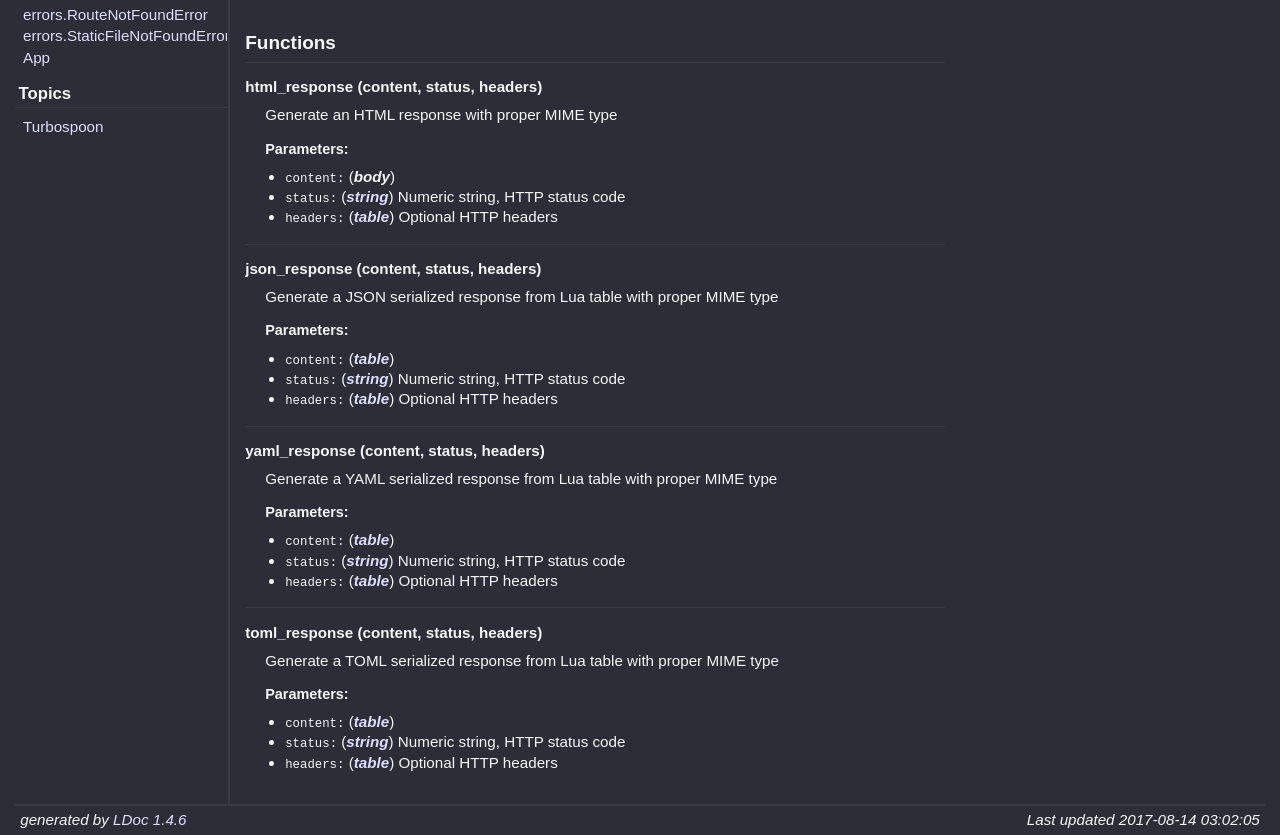
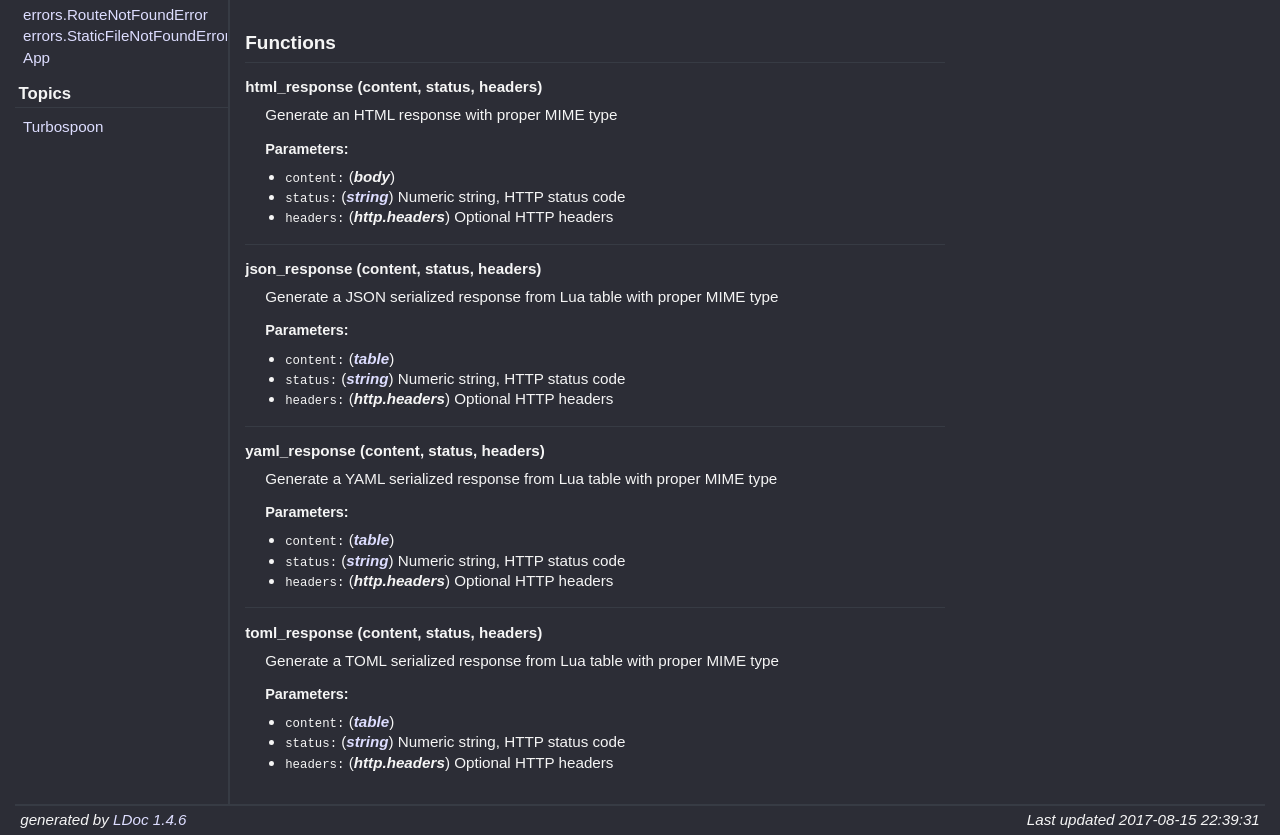
Before and after one commit to RyanSquared/Turbospoon, a plain HTML site: page docs/modules/tbsp.response.html in a window 1280 px wide. Shown: the part 286-1121 px from the top of the page. Drawn offline with Linux system fonts and the light colour scheme.

Commit message:
tbsp.response: Use `http.headers` instead of table for storing headers

```diff
--- a/docs/modules/tbsp.response.html
+++ b/docs/modules/tbsp.response.html
@@ -111,7 +111,7 @@
          Numeric string, HTTP status code
         </li>
         <li><span class="parameter">headers</span>
-            <span class="types"><a class="type" href="https://www.lua.org/manual/5.3/manual.html#6.6">table</a></span>
+            <span class="types"><span class="type">http.headers</span></span>
          Optional HTTP headers
         </li>
     </ul>
@@ -142,7 +142,7 @@
          Numeric string, HTTP status code
         </li>
         <li><span class="parameter">headers</span>
-            <span class="types"><a class="type" href="https://www.lua.org/manual/5.3/manual.html#6.6">table</a></span>
+            <span class="types"><span class="type">http.headers</span></span>
          Optional HTTP headers
         </li>
     </ul>
@@ -173,7 +173,7 @@
          Numeric string, HTTP status code
         </li>
         <li><span class="parameter">headers</span>
-            <span class="types"><a class="type" href="https://www.lua.org/manual/5.3/manual.html#6.6">table</a></span>
+            <span class="types"><span class="type">http.headers</span></span>
          Optional HTTP headers
         </li>
     </ul>
@@ -204,7 +204,7 @@
          Numeric string, HTTP status code
         </li>
         <li><span class="parameter">headers</span>
-            <span class="types"><a class="type" href="https://www.lua.org/manual/5.3/manual.html#6.6">table</a></span>
+            <span class="types"><span class="type">http.headers</span></span>
          Optional HTTP headers
         </li>
     </ul>
@@ -221,7 +221,7 @@
 </div> <!-- id="main" -->
 <div id="about">
 <i>generated by <a href="http://github.com/stevedonovan/LDoc">LDoc 1.4.6</a></i>
-<i style="float:right;">Last updated 2017-08-14 03:02:05 </i>
+<i style="float:right;">Last updated 2017-08-15 22:39:31 </i>
 </div> <!-- id="about" -->
 </div> <!-- id="container" -->
 </body>
```
Also changed, not shown: 3 other files.
